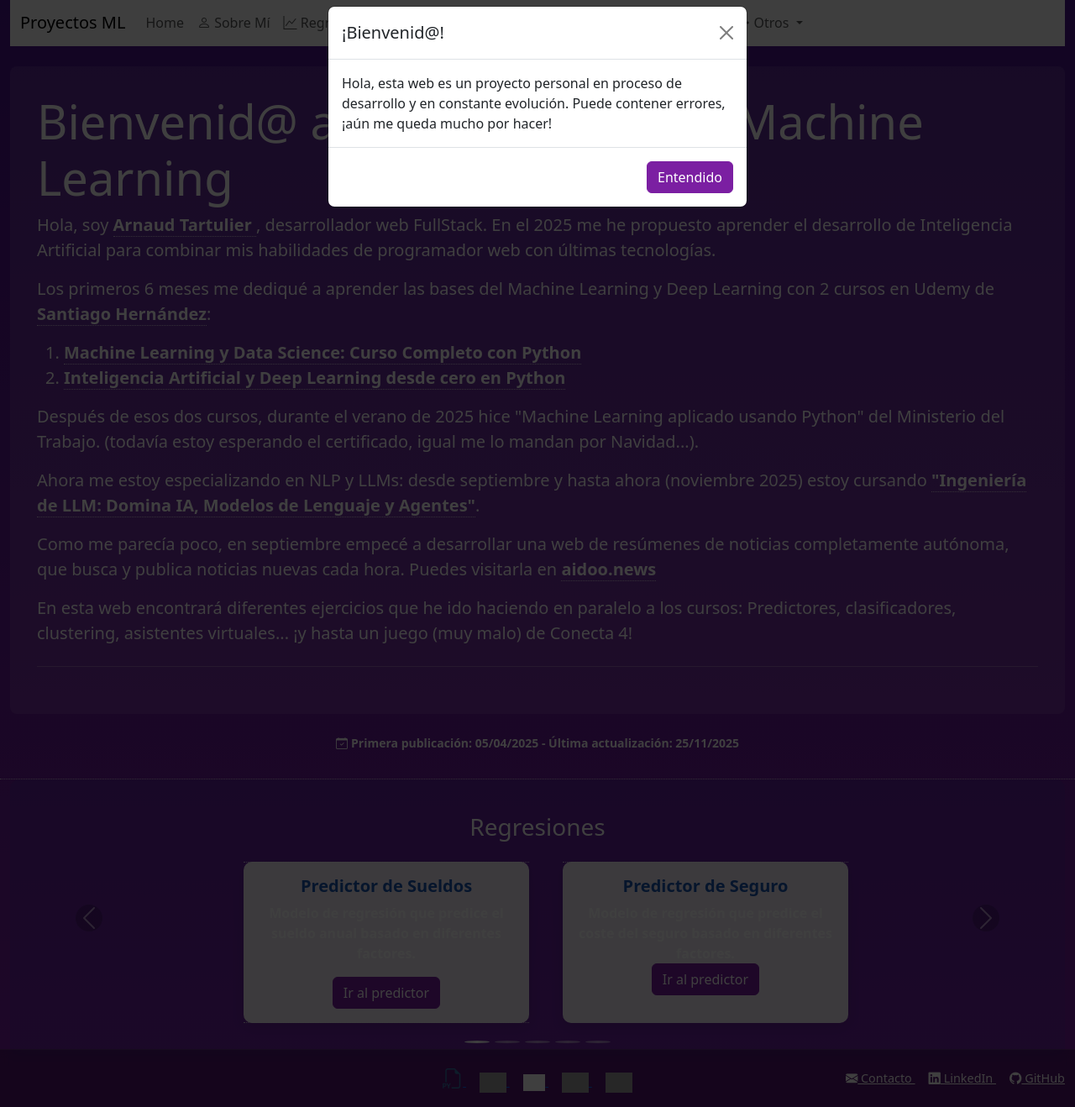
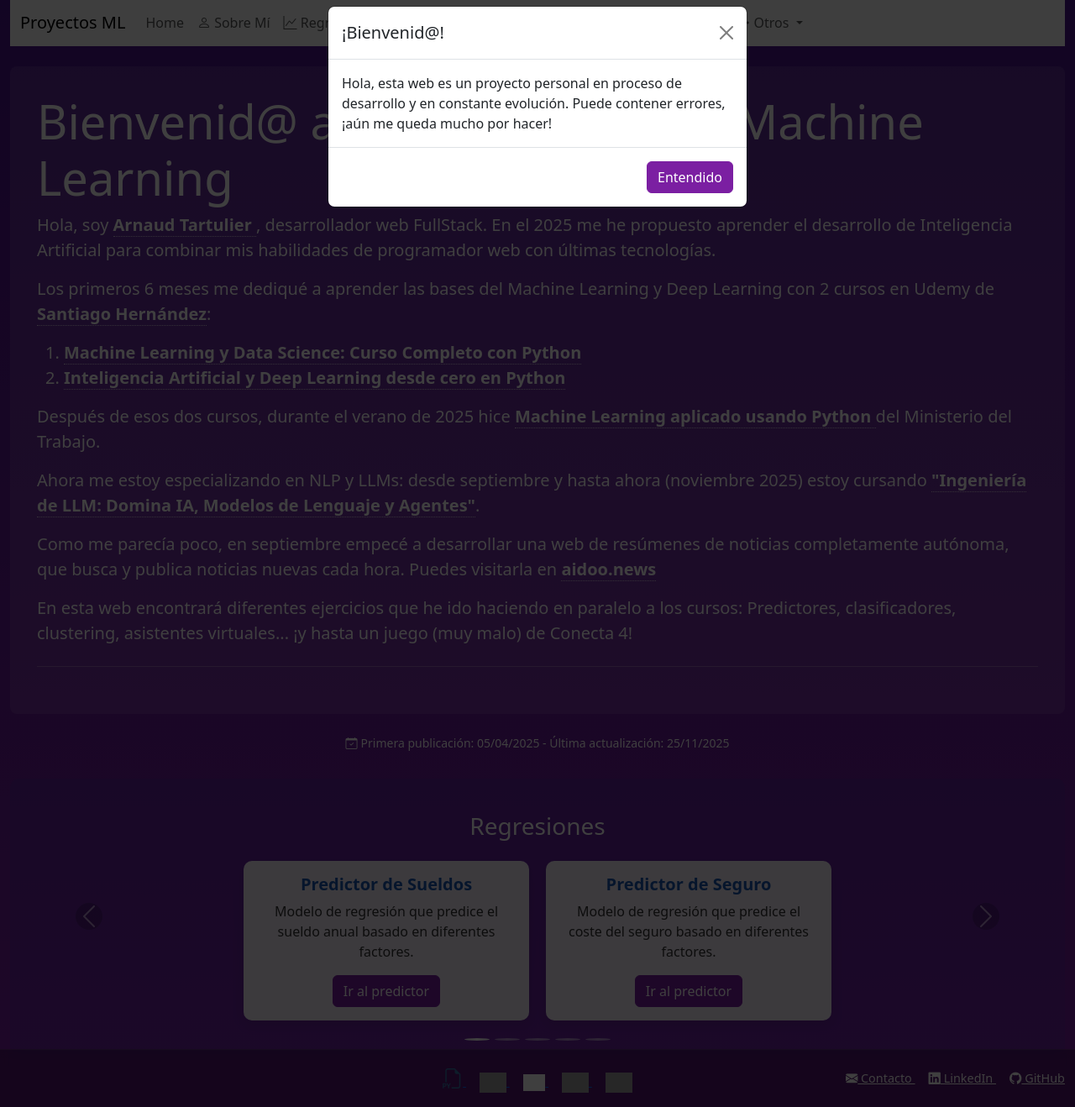
Before and after one commit to Aundefined/proyectos-ml, a Python web app: template templates/home.html in a window 1280 px wide. Shown: the part 21-1339 px from the top of the page at 84% size. Run offline with Jinja, Linux system fonts and the light colour scheme; the template is opened without the code that fills it, so the values that code supplies are empty; grey boxes are pictures that could not be loaded.

Commit message:
certificado ministerio trabajo.

```diff
--- a/templates/home.html
+++ b/templates/home.html
@@ -16,7 +16,8 @@
                 <button type="button" class="btn-close" data-bs-dismiss="modal" aria-label="Close"></button>
             </div>
             <div class="modal-body">
-                Hola, esta web es un proyecto personal en proceso de desarrollo y en constante evolución. Puede contener errores, ¡aún me queda mucho por hacer!
+                Hola, esta web es un proyecto personal en proceso de desarrollo y en constante evolución. Puede contener
+                errores, ¡aún me queda mucho por hacer!
             </div>
             <div class="modal-footer">
                 <button type="button" class="btn btn-primary" data-bs-dismiss="modal">Entendido</button>
@@ -27,19 +28,42 @@
 
 <div class="jumbotron fall-element fall-delay-1">
     <h1 class="display-4">Bienvenid@ a mis Proyectos de Machine Learning</h1>
-    <p class="lead">Hola, soy  <a href="/sobre-mi" class="text-decoration-none text-white fw-bold"
-               style="border-bottom: 1px dotted rgba(255,255,255,0.7);">
-               Arnaud Tartulier
-            </a>, desarrollador web FullStack. En el 2025 me he propuesto aprender el desarrollo de Inteligencia Artificial para combinar mis habilidades de programador web con últimas tecnologías.</p>
-            <p class="lead">Los primeros 6 meses me dediqué a aprender las bases del Machine Learning y Deep Learning con 2 cursos en Udemy de <a href="https://www.udemy.com/user/shramos/" target="_blank" class="text-decoration-none text-white fw-bold" style="border-bottom: 1px dotted rgba(255,255,255,0.7);">Santiago Hernández</a>:</p>
-            <ol class="lead">
-                <li><a href="https://www.udemy.com/certificate/UC-18f62563-773d-4216-a278-2cb1fbc68687/" target="_blank" class="text-decoration-none text-white fw-bold" style="border-bottom: 1px dotted rgba(255,255,255,0.7);">Machine Learning y Data Science: Curso Completo con Python</a></li>
-                <li><a href="https://www.udemy.com/certificate/UC-edfa4ba5-b913-4ec4-9720-5d13a2f38242/" target="_blank" class="text-decoration-none text-white fw-bold" style="border-bottom: 1px dotted rgba(255,255,255,0.7);">Inteligencia Artificial y Deep Learning desde cero en Python</a></li>
-            </ol>
-            <p class="lead">Después de esos dos cursos, durante el verano de 2025 hice "Machine Learning aplicado usando Python" del Ministerio del Trabajo. (todavía estoy esperando el certificado, igual me lo mandan por Navidad...).
-            <p class="lead">Ahora me estoy especializando en NLP y LLMs: desde septiembre y hasta ahora (noviembre 2025) estoy cursando <a href="https://www.udemy.com/course/ingenieria-llm-ia-generativa-modelos-lenguaje-gran-escala-juan-gomila/" target="_blank" class="text-decoration-none text-white fw-bold" style="border-bottom: 1px dotted rgba(255,255,255,0.7);">"Ingeniería de LLM: Domina IA, Modelos de Lenguaje y Agentes"</a>. </p>
-            <p class="lead">Como me parecía poco, en septiembre empecé a desarrollar una web de resúmenes de noticias completamente autónoma, que busca y publica noticias nuevas cada hora. Puedes visitarla en <a href="https://aidoo.news" target="_blank" class="text-decoration-none text-white fw-bold" style="border-bottom: 1px dotted rgba(255,255,255,0.7);">aidoo.news</p>
-            <p class="lead">En esta web encontrará diferentes ejercicios que he ido haciendo en paralelo a los cursos: Predictores, clasificadores, clustering, asistentes virtuales... ¡y hasta un juego (muy malo) de Conecta 4!</p>
+    <p class="lead">Hola, soy <a href="/sobre-mi" class="text-decoration-none text-white fw-bold"
+            style="border-bottom: 1px dotted rgba(255,255,255,0.7);">
+            Arnaud Tartulier
+        </a>, desarrollador web FullStack. En el 2025 me he propuesto aprender el desarrollo de Inteligencia Artificial
+        para combinar mis habilidades de programador web con últimas tecnologías.</p>
+    <p class="lead">Los primeros 6 meses me dediqué a aprender las bases del Machine Learning y Deep Learning con 2
+        cursos en Udemy de <a href="https://www.udemy.com/user/shramos/" target="_blank"
+            class="text-decoration-none text-white fw-bold"
+            style="border-bottom: 1px dotted rgba(255,255,255,0.7);">Santiago Hernández</a>:</p>
+    <ol class="lead">
+        <li><a href="https://www.udemy.com/certificate/UC-18f62563-773d-4216-a278-2cb1fbc68687/" target="_blank"
+                class="text-decoration-none text-white fw-bold"
+                style="border-bottom: 1px dotted rgba(255,255,255,0.7);">Machine Learning y Data Science: Curso Completo
+                con Python</a></li>
+        <li><a href="https://www.udemy.com/certificate/UC-edfa4ba5-b913-4ec4-9720-5d13a2f38242/" target="_blank"
+                class="text-decoration-none text-white fw-bold"
+                style="border-bottom: 1px dotted rgba(255,255,255,0.7);">Inteligencia Artificial y Deep Learning desde
+                cero en Python</a></li>
+    </ol>
+    <p class="lead">Después de esos dos cursos, durante el verano de 2025 hice <a
+            href="https://drive.google.com/file/d/1Gx-kyFc-KiIk5UYQ6MPLMeUTh5Hk49ed/view?usp=drive_link"
+            target="_blank" class="text-decoration-none text-white fw-bold"
+            style="border-bottom: 1px dotted rgba(255,255,255,0.7);"> Machine Learning aplicado usando Python </a> del
+        Ministerio del Trabajo.
+    <p class="lead">Ahora me estoy especializando en NLP y LLMs: desde septiembre y hasta ahora (noviembre 2025) estoy
+        cursando <a
+            href="https://www.udemy.com/course/ingenieria-llm-ia-generativa-modelos-lenguaje-gran-escala-juan-gomila/"
+            target="_blank" class="text-decoration-none text-white fw-bold"
+            style="border-bottom: 1px dotted rgba(255,255,255,0.7);">"Ingeniería de LLM: Domina IA, Modelos de Lenguaje
+            y Agentes"</a>. </p>
+    <p class="lead">Como me parecía poco, en septiembre empecé a desarrollar una web de resúmenes de noticias
+        completamente autónoma, que busca y publica noticias nuevas cada hora. Puedes visitarla en <a
+            href="https://aidoo.news" target="_blank" class="text-decoration-none text-white fw-bold"
+            style="border-bottom: 1px dotted rgba(255,255,255,0.7);">aidoo.news</a></p>
+    <p class="lead">En esta web encontrará diferentes ejercicios que he ido haciendo en paralelo a los cursos:
+        Predictores, clasificadores, clustering, asistentes virtuales... ¡y hasta un juego (muy malo) de Conecta 4!</p>
     <hr class="my-4">
 </div>
 
@@ -138,14 +162,16 @@
                         <div class="card project-card">
                             <div class="card-body text-center">
                                 <h5 class="card-title">Chatbot RAG</h5>
-                                <p class="card-text">Asistente virtual especializado en el manual de usuario del sistema de gestión de pedidos de Logística Blaniza.</p>
+                                <p class="card-text">Asistente virtual especializado en el manual de usuario del sistema
+                                    de gestión de pedidos de Logística Blaniza.</p>
                                 <a href="/chatbot-pedidos" class="btn btn-primary">Ir al chatbot</a>
                             </div>
                         </div>
                         <div class="card project-card">
                             <div class="card-body text-center">
                                 <h5 class="card-title">Chatbot Fine Tuning</h5>
-                                <p class="card-text">Modelo personalizado entrenado con LoRA específicamente para el sistema Blaniza. Más eficiente y especializado.</p>
+                                <p class="card-text">Modelo personalizado entrenado con LoRA específicamente para el
+                                    sistema Blaniza. Más eficiente y especializado.</p>
                                 <a href="/chatbot-blaniza" class="btn btn-primary">Ir al assistant</a>
                             </div>
                         </div>
```
